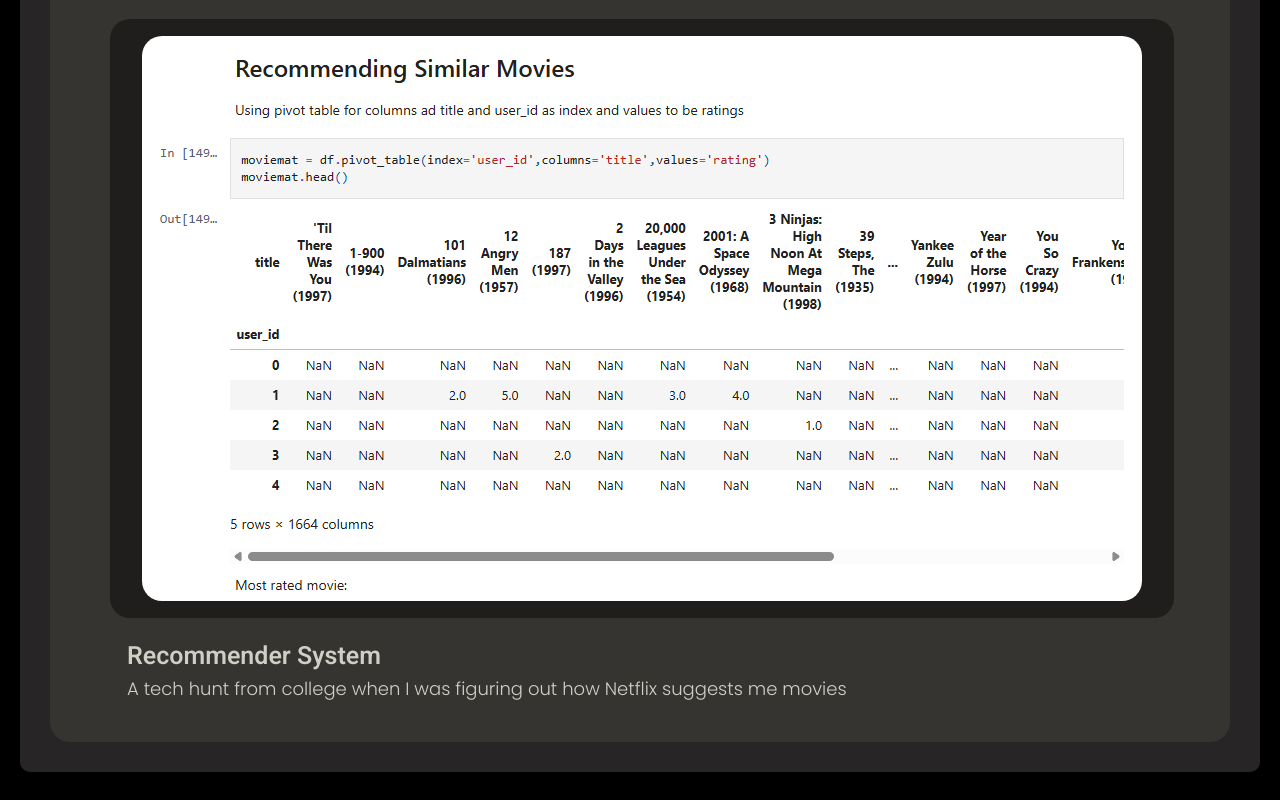
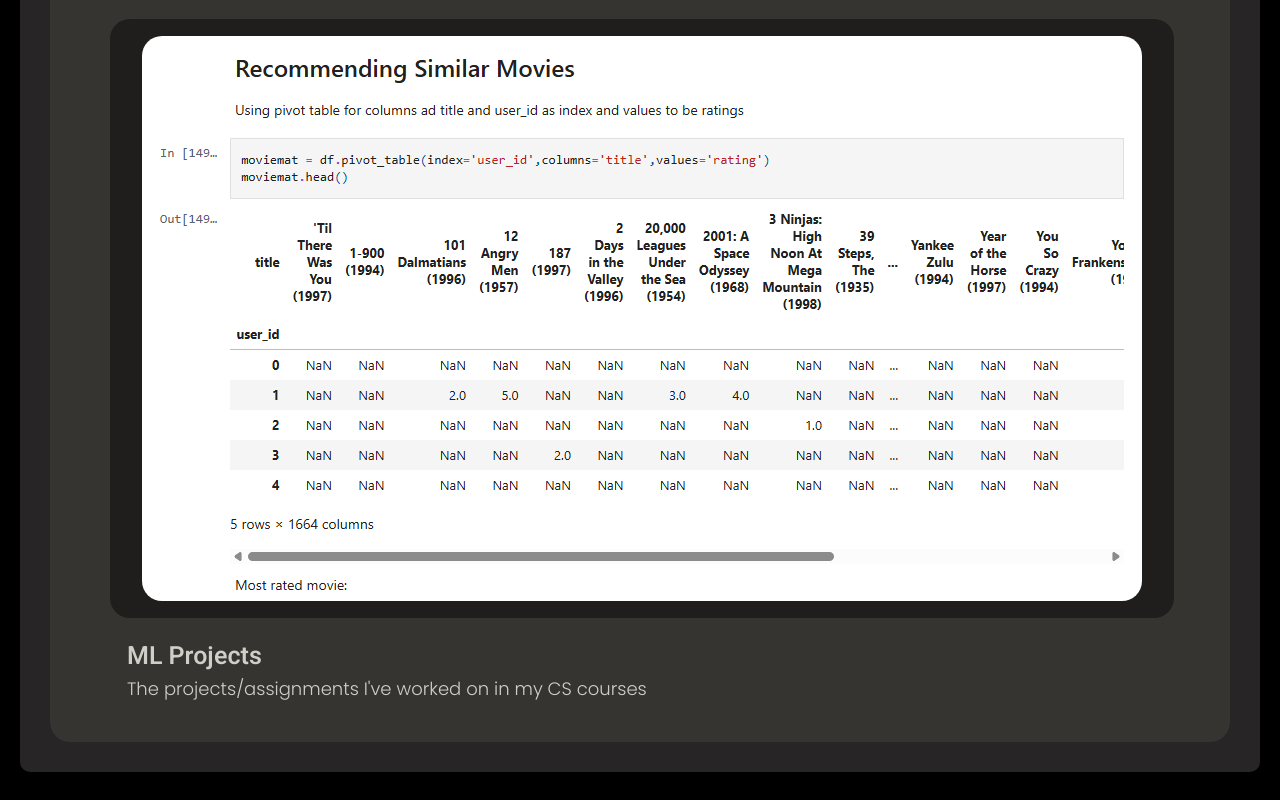
Before and after one commit to Dharahas-h/dharahas-portfolio, a React (Vite) app: page / in a window 1280 px wide. Shown: the part 3240-4040 px from the top of the page. Built offline with nearby package versions, Linux system fonts and the light colour scheme.

Commit message:
rename projects

```diff
--- a/src/constants.js
+++ b/src/constants.js
@@ -63,10 +63,9 @@ export const Project = [
   },
   {
     imgSrc: `${basePath}/projects/recommender-system.png`,
-    content:
-      "A tech hunt from college when I was figuring out how Netflix suggests me movies",
-    title: "Recommender System",
-    link: "https://github.com/Dharahas-h/Projects/blob/a183cbb982ba143c4bc52c4ac0cc93511a51f567/Recommender%20system/Recommender%20system.ipynb",
+    content: "The projects/assignments I've worked on in my CS courses",
+    title: "ML Projects",
+    link: "https://github.com/Dharahas-h/Projects",
   },
 ];
 
```
